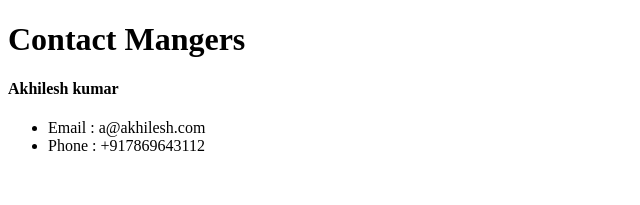
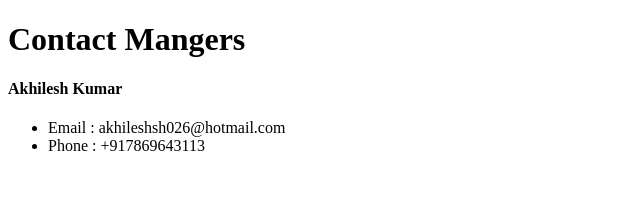
Before and after one commit to akhileshsh026/ReactFrontToEnd, a React (Create React App) app: page / in a window 1280 px wide. Shown: the top 205 px of the page, without its empty margins (0-640 px from the left). Built offline with nearby package versions, Linux system fonts and the light colour scheme.

Commit message:
Props in the class components.

```diff
--- a/src/App.js
+++ b/src/App.js
@@ -6,7 +6,11 @@ function App() {
   return (
     <div className="App">
       <Header branding="Contact Mangers" />
-      <Contact />
+      <Contact
+        name="Akhilesh Kumar"
+        email="akhileshsh026@hotmail.com"
+        phone="+917869643113"
+      />
     </div>
   );
 }
--- a/src/components/Contact.js
+++ b/src/components/Contact.js
@@ -4,10 +4,10 @@ class Contact extends Component {
   render() {
     return (
       <div>
-        <h4>Akhilesh kumar</h4>
+        <h4>{this.props.name}</h4>
         <ul>
-          <li>Email : a@akhilesh.com</li>
-          <li>Phone : +917869643112</li>
+          <li>Email : {this.props.email}</li>
+          <li>Phone : {this.props.phone}</li>
         </ul>
       </div>
     );
```
